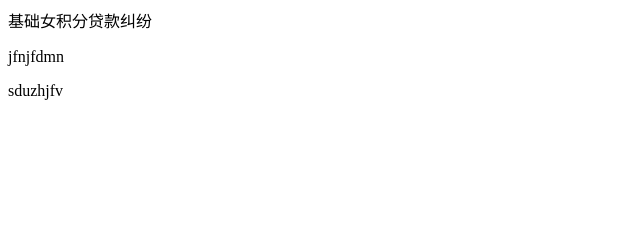
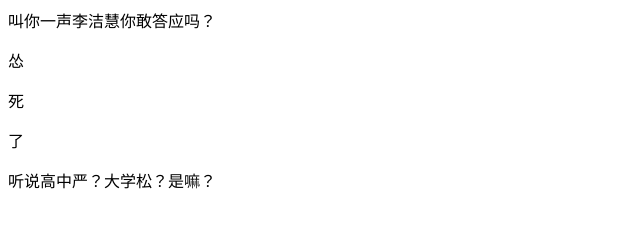
Before and after one commit to lijiehui93554/texts, a plain HTML site: page index.html in a window 1280 px wide. Shown: the whole page, without its empty margins (0-640 px from the left). Drawn offline with Linux system fonts and the light colour scheme.

Commit message:
回答我的问题有大奖!

```diff
--- a/index.html
+++ b/index.html
@@ -5,8 +5,10 @@
 	<title>Document</title>
 </head>
 <body>
-	<div>基础女积分贷款纠纷</div>
-	<p>jfnjfdmn</p>
-	<p>sduzhjfv</p>
+	<div>叫你一声李洁慧你敢答应吗？</div>
+	<p>怂</p>
+	<p>死</p>
+	<p>了</p>
+	<p>听说高中严？大学松？是嘛？</p>
 </body>
 </html>
```
